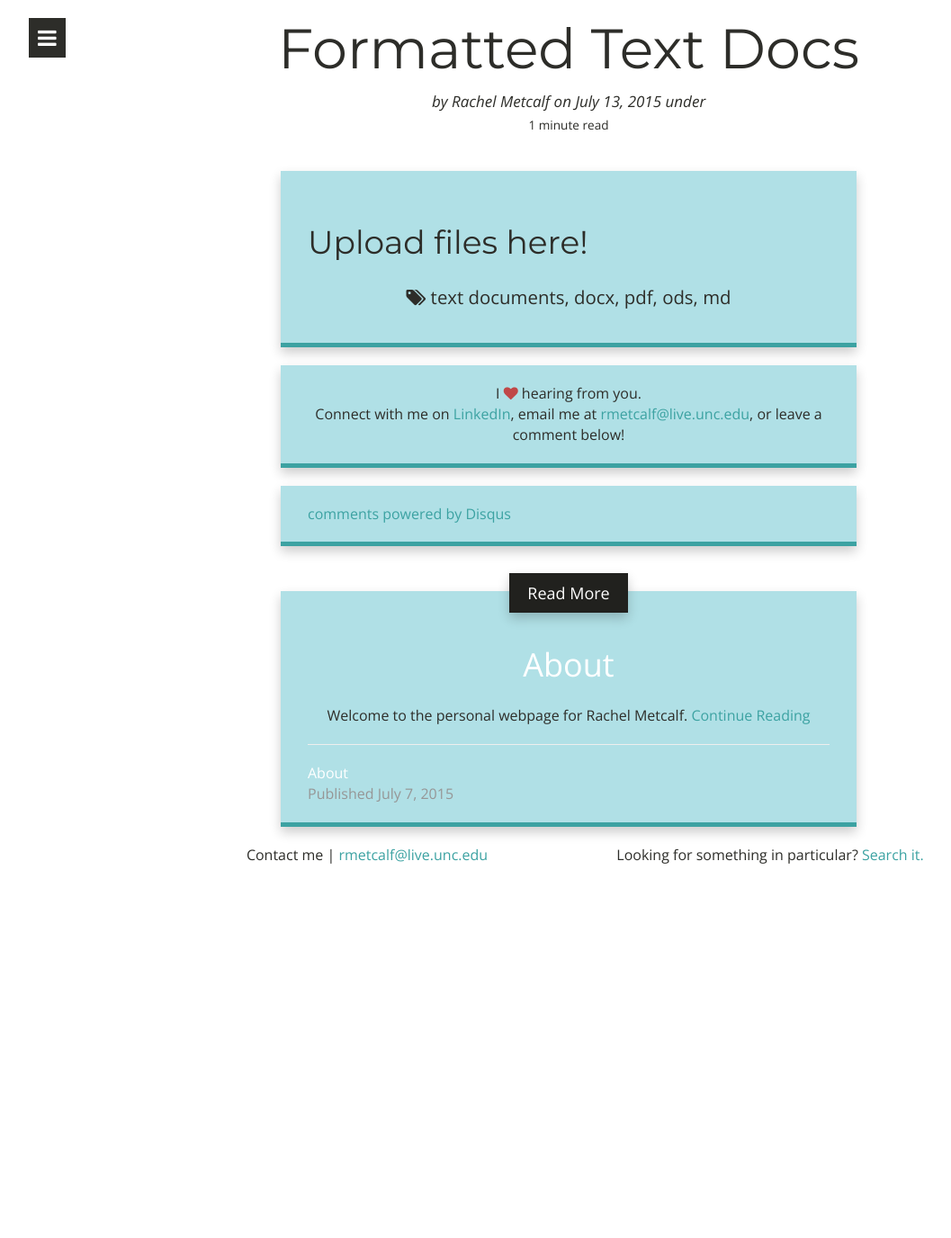
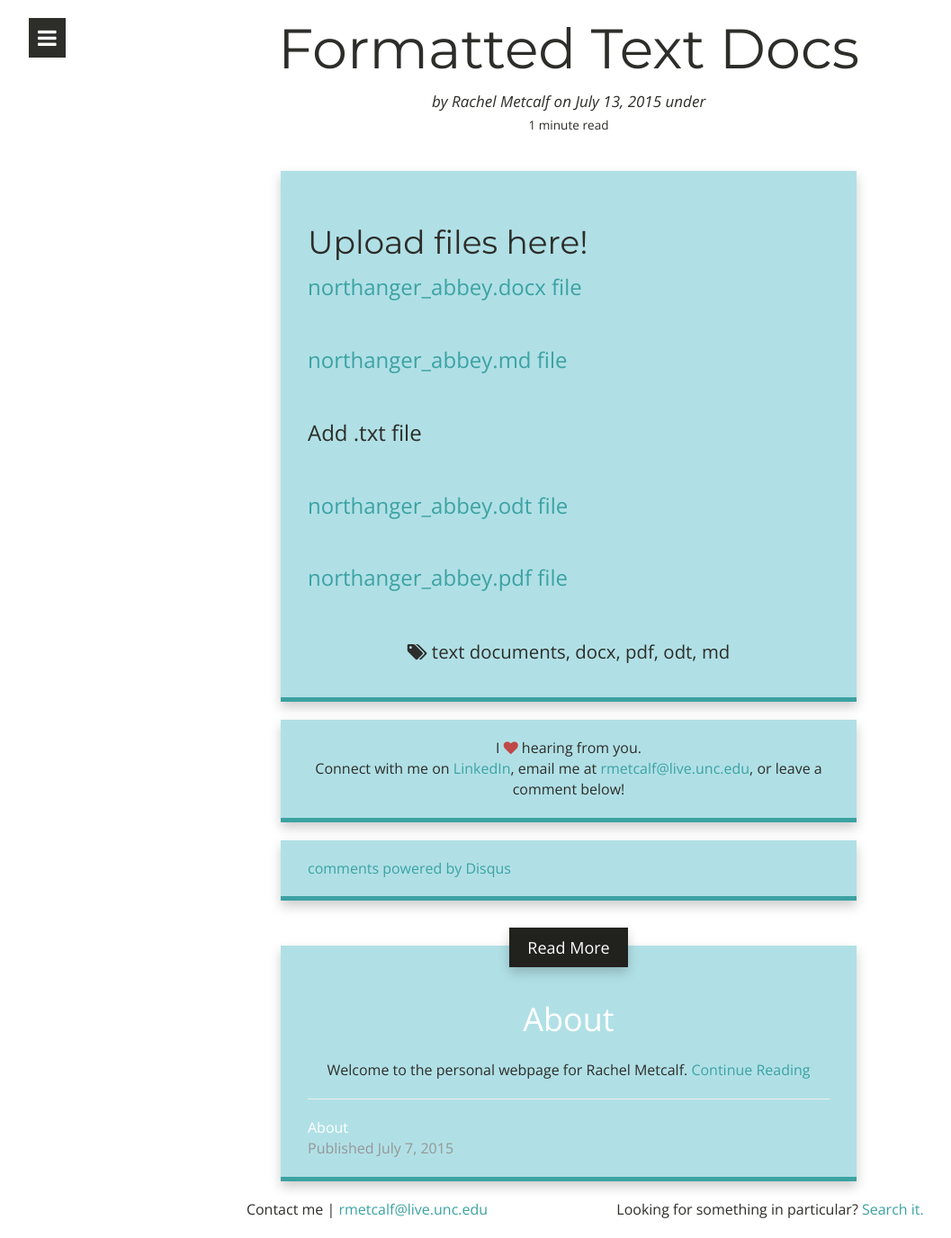
Before and after one commit to rcmetcalf/rcmetcalf.github.io, a Jekyll site: the page built from _posts/2015-07-13-formatted-text-docs.md, in a window 1280 px wide. Shown: the whole page at 90% size, without its empty margins (8-1065 px from the left). Built offline with Jekyll 4.4.1, drawn with Linux system fonts in a browser that asks for light colours; nearby versions of some CDN libraries; Markdown is read by kramdown in place of the engine named in the settings; comment, search, counter and statistics services are not loaded; before the commit the page ends 982 px from its top, so only the background shows below that.

Commit message:
added files

```diff
--- a/_posts/2015-07-13-formatted-text-docs.md
+++ b/_posts/2015-07-13-formatted-text-docs.md
@@ -8,9 +8,19 @@ tags:
  - text documents
  - docx
  - pdf
- - ods
+ - odt
  - md
 
 ---
 
 # Upload files here!
+
+<a href="https://codeanywhere.com/share?t=1c6558c90c44963322b09bfc7f867031">northanger_abbey.docx file</a>
+
+<a href="https://codeanywhere.com/share?t=e7b92ccc879cba63d13dfd0fb70e1af8">northanger_abbey.md file</a>
+
+Add .txt file
+
+<a href="https://codeanywhere.com/share?t=11a7fd1cc47235df4d89a5fe8cc7da77">northanger_abbey.odt file</a>
+
+<a href="https://codeanywhere.com/share?t=5c41a8c631f01b6c0e9e4b8e1eda384c">northanger_abbey.pdf file</a>
```
